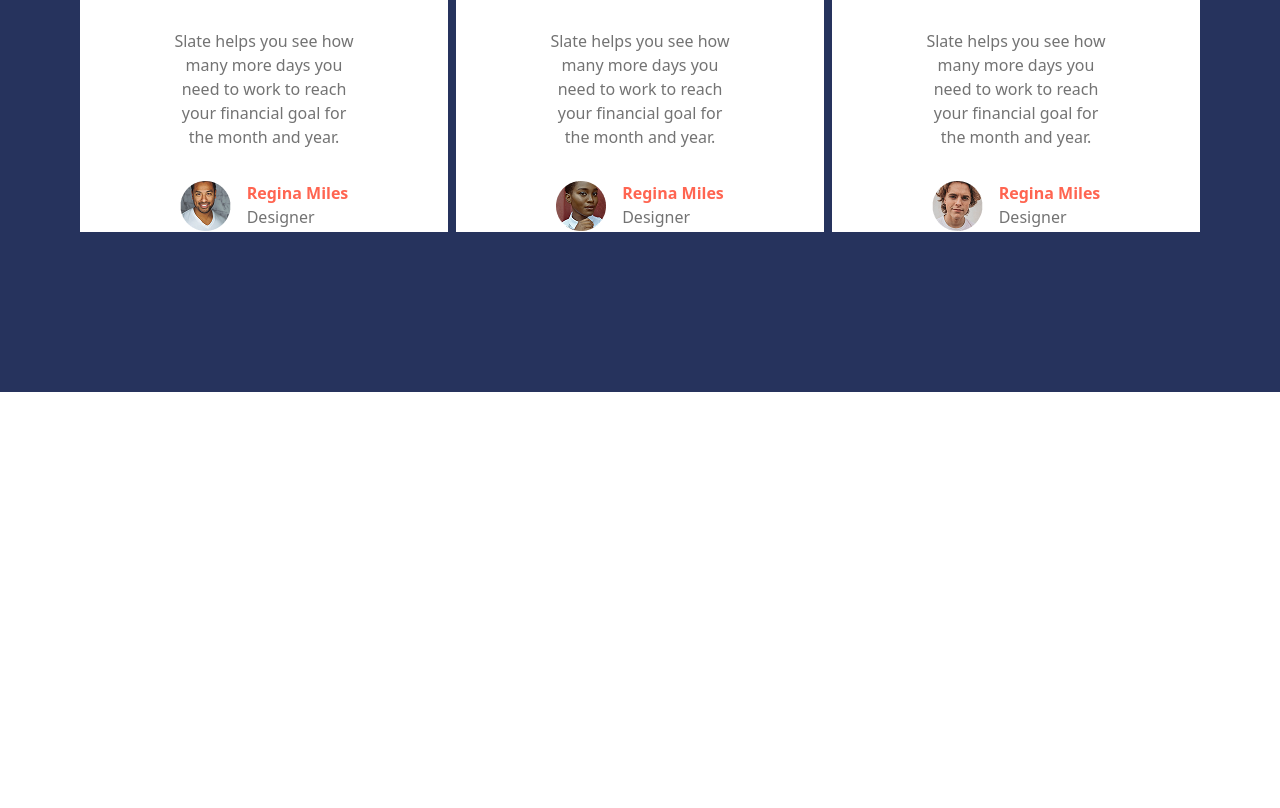
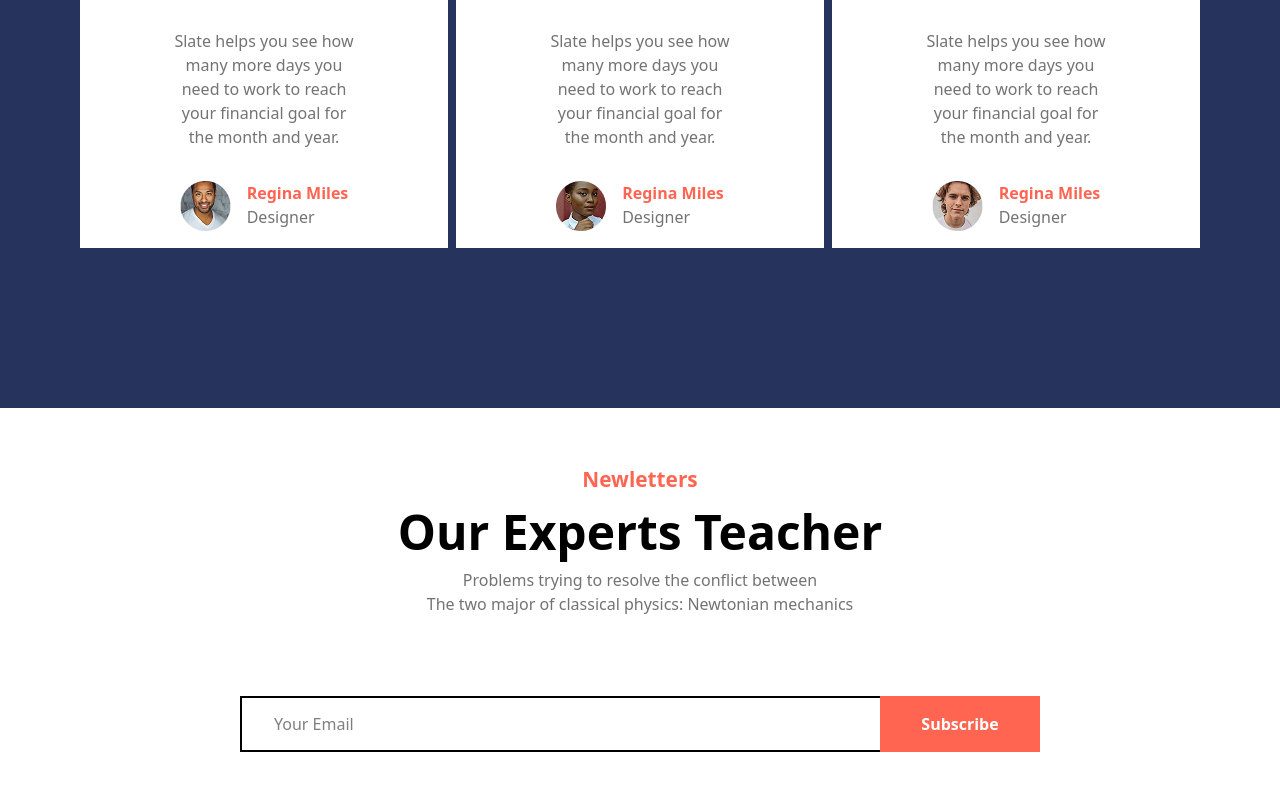
Before and after one commit to Worketyamo-Students/PROJET_BOOTCAMP_DIVANE_YVAN, a plain HTML site: page index.html in a window 1280 px wide. Shown: the part 5450-6258 px from the top of the page. Before the commit the page ends 5842 px from the top, so only its background shows below. Drawn offline with nearby package versions, Linux system fonts and the light colour scheme.

Commit message:
section-7

```diff
--- a/index.html
+++ b/index.html
@@ -321,7 +321,7 @@
                     </div>
                         <span class="w-1/2 text-center text-gris2">Slate helps you see how many more days you need to work to reach your financial
                         goal for the month and year.</span>
-                        <div class="flex gap-[1rem]">
+                        <div class="flex gap-[1rem] pb-[1rem]">
                             <div><img src="./assets/images/photo3.png" alt=""></div>
                             <div><span class="text-primary font-bold">Regina Miles</span>
                             <p class="text-gris2">Designer</p>
@@ -331,5 +331,19 @@
             </div>
         </div>
       </section>
+
+      <!-- Section-7 -->
+       <section class="h-100 flex flex-col items-center justify-center text-center">
+        <div>
+            <h2 class="font-bold text-primary text-[1.3rem]">Newletters</h2>
+            <h3 class="text-[3rem] font-bold capitalize">Our Experts Teacher</h3>
+            <span class="text-gris2">Problems trying to resolve the conflict between<br>
+            The two major of classical physics: Newtonian mechanics</span>
+            <div class="mt-[5rem]">
+            <input type="email" placeholder="Your Email" class="border-2 w-[50rem] h-[3.5rem] border-[##E6E6E6] placeholder:pl-[1rem] bg-[##E6E6E6] pl-[1rem]">
+            <button class="bg-primary w-[10rem] h-[3.5rem] absolute ml-[-10rem] text-blanche font-bold">Subscribe</button>
+            </div>
+        </div>
+       </section>
 </body>
 </html>
```
